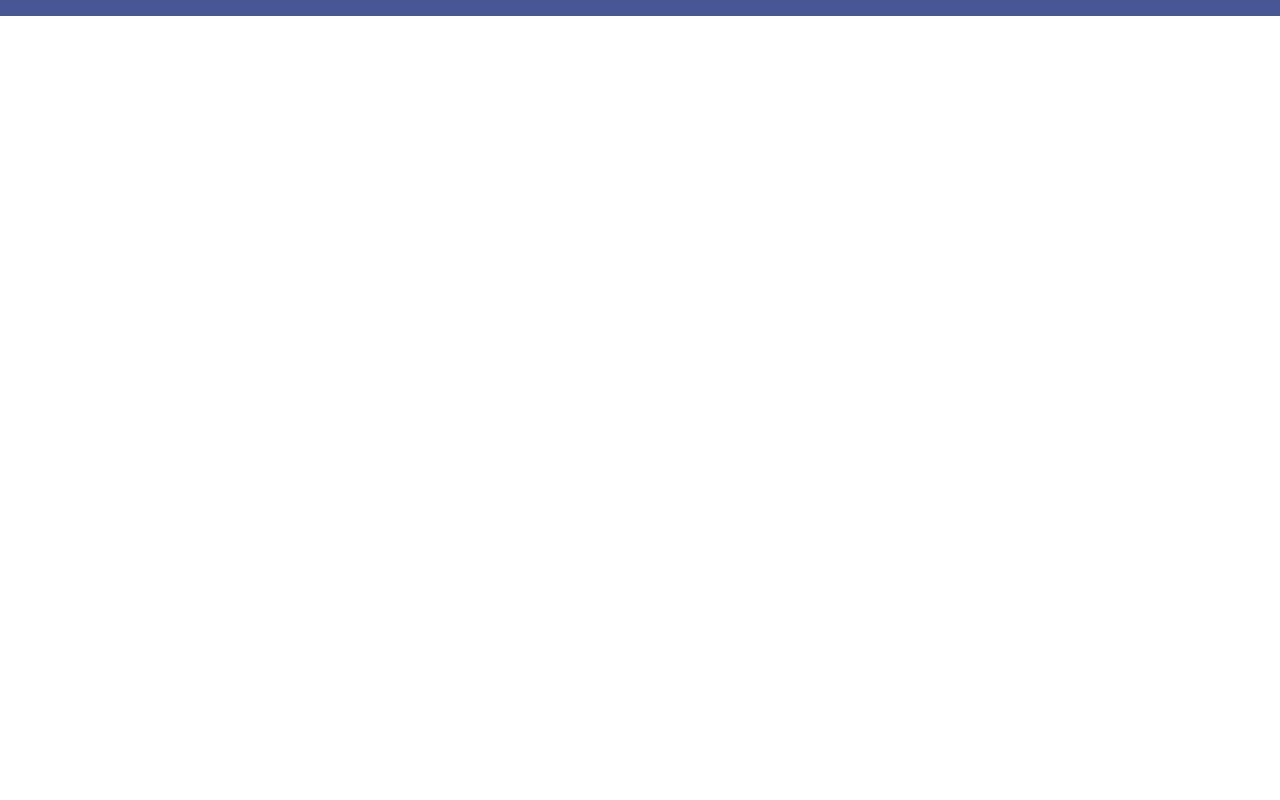
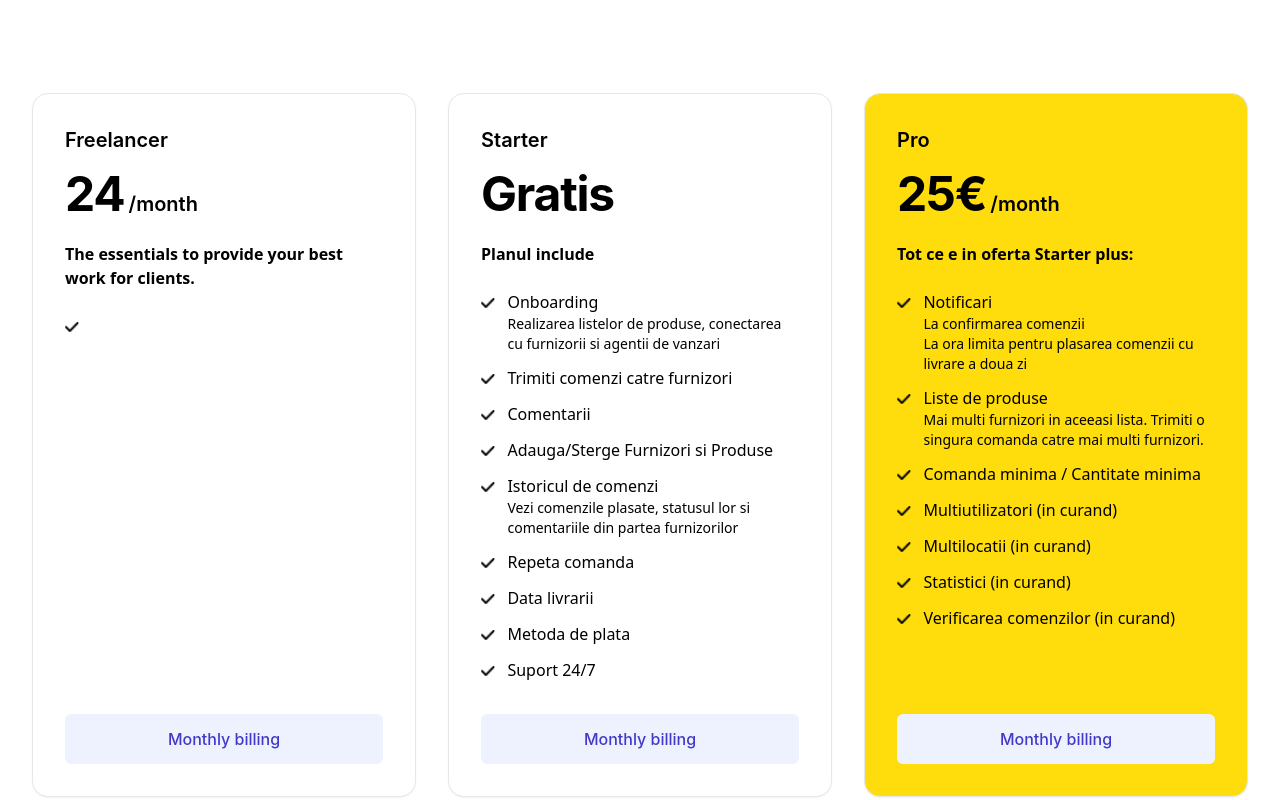
Before and after one commit to tiberiuc/tho-website, a React (Create React App) app: page /preturi in a window 1280 px wide. Shown: the part 440-1240 px from the top of the page. Before the commit the page ends 800 px from the top, so only its background shows below. Built offline with nearby package versions, Linux system fonts and the light colour scheme.

Commit message:
pricing in progress

```diff
--- a/src/App.js
+++ b/src/App.js
@@ -10,6 +10,7 @@ import FAQs from "Components/FAQs";
 import About from "Components/About";
 import { useEffect, useState } from "react";
 import Button from "Atoms/Button";
+import Pricing from "Components/Pricing";
 
 function App() {
   const [navSize, setnavSize] = useState(false);
@@ -193,6 +194,7 @@ function App() {
         />
         <Route path="intrebari-frecvente" element={<FAQs />} />
         <Route path="despre" element={<About />} />
+        <Route path="preturi" element={<Pricing />} />
       </Routes>
       <Footer />
     </div>
--- a/src/Components/Footer/index.jsx
+++ b/src/Components/Footer/index.jsx
@@ -9,6 +9,7 @@ const navigation = {
   horecaOrders: [
     { name: "Despre", href: "/despre" },
     { name: "Contacteaza-ne", href: "mailto:denis@horecaorders.com" },
+    { name: "Preturi", href: "/preturi" },
   ],
   povesti: [
     { name: "Toate povestile", href: "#" },
--- /dev/null
+++ b/src/Components/Pricing/index.jsx
@@ -0,0 +1,153 @@
+import Header from "Components/Header/Header";
+
+function Pricing() {
+  const pricing = {
+    tiers: [
+      {
+        title: "Freelancer",
+        price: 24,
+        frequency: "/month",
+        description: "The essentials to provide your best work for clients.",
+        features: [{ feature: "", subFeature: "" }],
+        cta: "Monthly billing",
+        mostPopular: false,
+      },
+      {
+        title: "Starter",
+        price: "Gratis",
+        frequency: "",
+        description: "Planul include",
+        features: [
+          {
+            feature: "Onboarding",
+            subFeature:
+              "Realizarea listelor de produse, conectarea cu furnizorii si agentii de vanzari",
+          },
+          { feature: "Trimiti comenzi catre furnizori" },
+          { feature: "Comentarii" },
+          { feature: "Adauga/Sterge Furnizori si Produse" },
+          {
+            feature: "Istoricul de comenzi",
+            subFeature: `Vezi comenzile plasate, statusul lor si
+            comentariile din partea furnizorilor`,
+          },
+          { feature: "Repeta comanda" },
+          { feature: "Data livrarii" },
+          { feature: "Metoda de plata" },
+          { feature: "Suport 24/7" },
+        ],
+        cta: "Monthly billing",
+        mostPopular: false,
+        styleOfCard: "bg-greyBg",
+      },
+      {
+        title: "Pro",
+        price: "25€",
+        frequency: "/month",
+        description: "Tot ce e in oferta Starter plus:",
+        features: [
+          {
+            feature: "Notificari",
+            subFeature: `La confirmarea comenzii
+              La ora limita pentru plasarea comenzii cu livrare a doua zi`,
+          },
+          {
+            feature: "Liste de produse",
+            subFeature:
+              "Mai multi furnizori in aceeasi lista. Trimiti o singura comanda catre mai multi furnizori.",
+          },
+          { feature: "Comanda minima / Cantitate minima" },
+          { feature: "Multiutilizatori (in curand)" },
+          { feature: "Multilocatii (in curand)" },
+          { feature: "Statistici (in curand)" },
+          { feature: "Verificarea comenzilor (in curand)" },
+        ],
+        cta: "Monthly billing",
+        styleOfCard: "bg-yellowPricing",
+        mostPopular: false,
+      },
+    ],
+  };
+
+  function classNames(...classes) {
+    return classes.filter(Boolean).join(" ");
+  }
+
+  return (
+    <div>
+      <Header
+        bgHeader={"bg-white"}
+        headingText={`PRETURI`}
+        noButtons={"flex justify-center"}
+        logoYellow
+        supplier
+      />
+      <div className="max-w-7xl mx-auto px-4 bg-white sm:px-6 lg:px-8 my-24">
+        <div className="space-y-12 lg:space-y-0 lg:grid lg:grid-cols-3 lg:gap-x-8">
+          {pricing.tiers.map((tier) => (
+            <div
+              key={tier.title}
+              className={`relative p-8 bg-white border border-gray-200 rounded-2xl shadow-sm flex flex-col ${tier.styleOfCard}`}
+            >
+              <div className="flex-1">
+                <h3 className="text-xl font-semibold text-black">
+                  {tier.title}
+                </h3>
+                {tier.mostPopular ? (
+                  <p className="absolute top-0 py-1.5 px-4 bg-indigo-500 rounded-full text-sm font-semibold text-white transform -translate-y-1/2">
+                    Most popular
+                  </p>
+                ) : null}
+                <p className="mt-4 flex items-baseline text-black">
+                  <span className="text-5xl tracking-tight font-bold">
+                    {tier.price}
+                  </span>
+                  <span className="ml-1 text-xl font-semibold">
+                    {tier.frequency}
+                  </span>
+                </p>
+                <p className="mt-6 text-black font-openSans font-bold">
+                  {tier.description}
+                </p>
+
+                <ul className="mt-6 space-y-3">
+                  {tier.features.map((feature) => (
+                    <li key={feature} className="flex items-start">
+                      <img
+                        className="h-2.5 mt-2"
+                        src="images/shape.png"
+                        alt="Checkmark"
+                      />
+                      <div className="flex flex-col">
+                        <span className="ml-3 text-black font-medium text-base font-openSans">
+                          {feature.feature}
+                        </span>
+                        <span className="ml-3 text-black text-sm font-openSans whitespace-pre-line">
+                          {feature.subFeature}
+                        </span>
+                      </div>
+                    </li>
+                  ))}
+                </ul>
+              </div>
+
+              <a
+                href="/"
+                className={classNames(
+                  tier.mostPopular
+                    ? "bg-indigo-500 text-white hover:bg-indigo-600"
+                    : "bg-indigo-50 text-indigo-700 hover:bg-indigo-100",
+                  "mt-8 block w-full py-3 px-6 border border-transparent rounded-md text-center font-medium"
+                )}
+              >
+                {tier.cta}
+              </a>
+            </div>
+          ))}
+        </div>
+      </div>
+    </div>
+  );
+}
+
+export default Pricing;
--- a/tailwind.config.js
+++ b/tailwind.config.js
@@ -9,6 +9,7 @@ module.exports = {
       colors: {
         bluePrimary: "#485696",
         yellowButton: "#ffdc0a",
+        yellowPricing: "#FFDC0B",
         yellowSection: "#fff2a4",
         greyHairline: "rgb(151,151,151)",
         greyBg: "#f5f5f5",
```
Also changed, not shown: public/images/shape.png (added).
